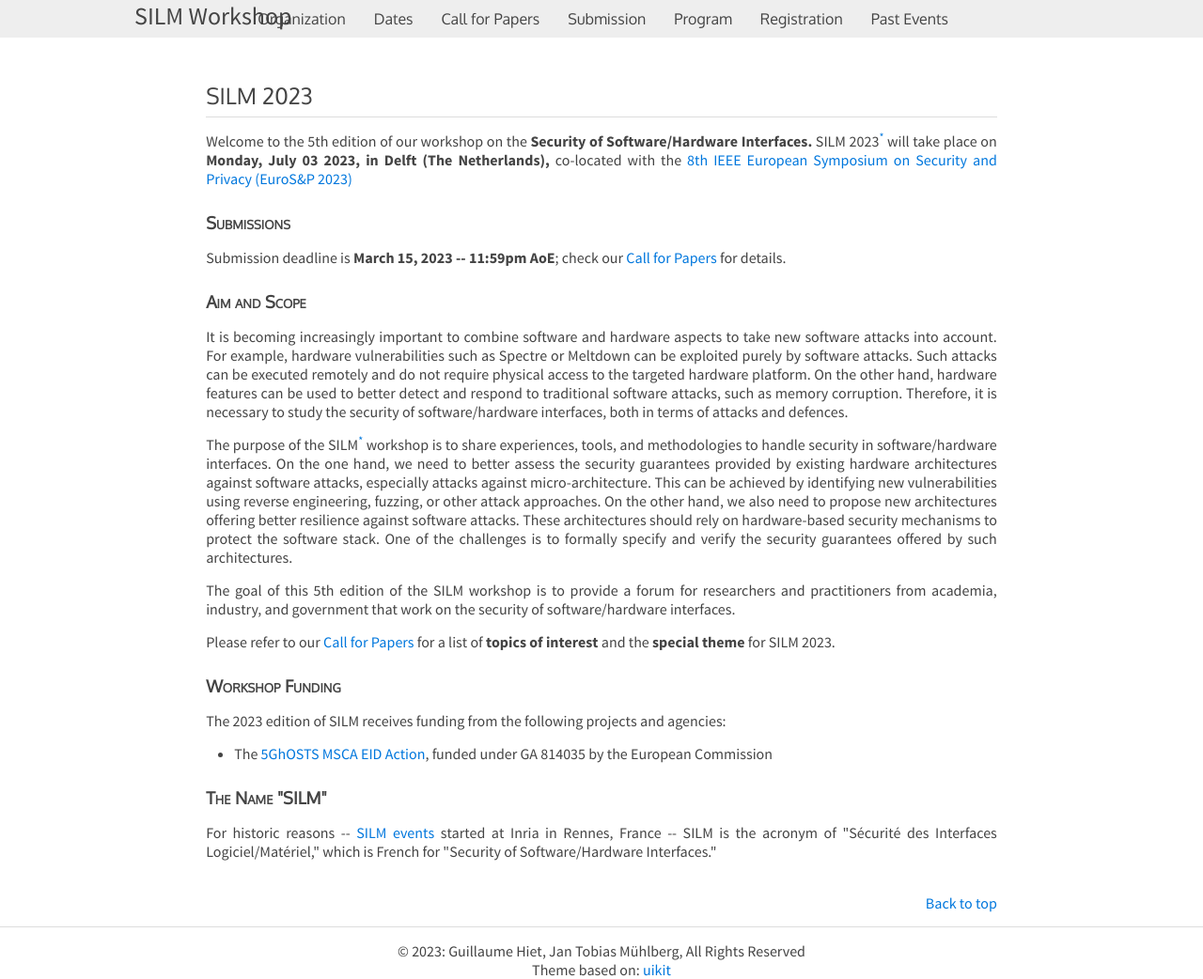
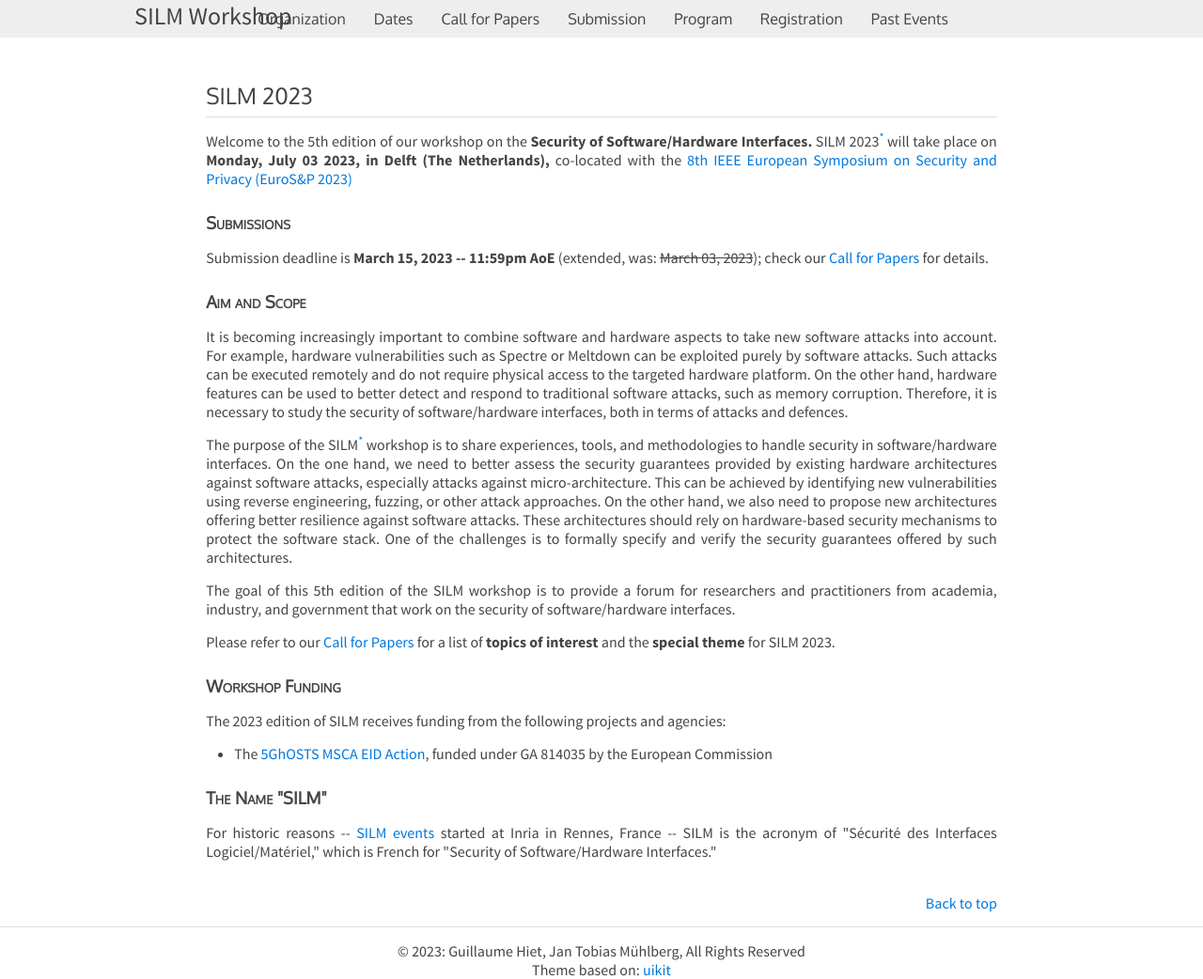
Before and after one commit to silm-workshop/silm-workshop.github.io, a Jekyll site: the page built from index.html, in a window 1280 px wide. Shown: the whole page at 94% size. Built offline with Jekyll 4.4.1, drawn with Linux system fonts in a browser that asks for light colours.

Commit message:
marked old deadline as incorrect

```diff
--- a/dates.html
+++ b/dates.html
@@ -8,7 +8,7 @@
 <tbody>
 <tr>
 <td>Paper submission deadline:</td>
-<td><strong>March 15, 2023 – 11:59pm AoE</strong><td/>
+<td><strong>March 15, 2023 – 11:59pm AoE</strong> (extended, was: <s>March 03, 2023</s>)<td/>
 </tr>
 <tr>
 <td>Notification:</td>
--- a/index.html
+++ b/index.html
@@ -13,7 +13,7 @@
 
 <h3>Submissions</h3>
 
-<p>Submission deadline is <b>March 15, 2023 -- 11:59pm AoE</b>; check
+<p>Submission deadline is <b>March 15, 2023 -- 11:59pm AoE</b> (extended, was: <s>March 03, 2023</s>); check
 our <a href="https://silm-workshop.github.io/cfp">Call for Papers</a> for
 details.</p>
 
```
